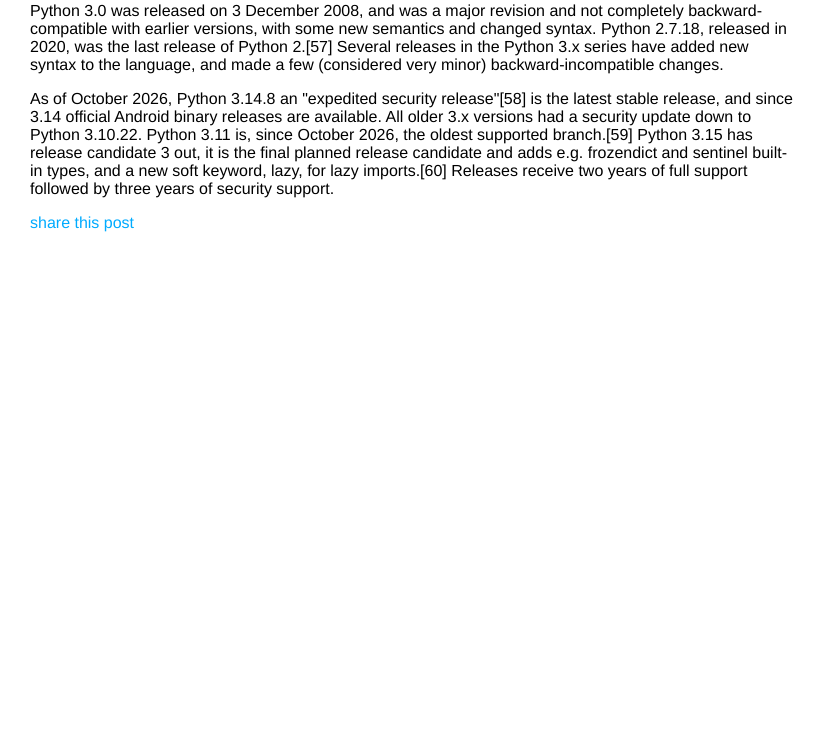
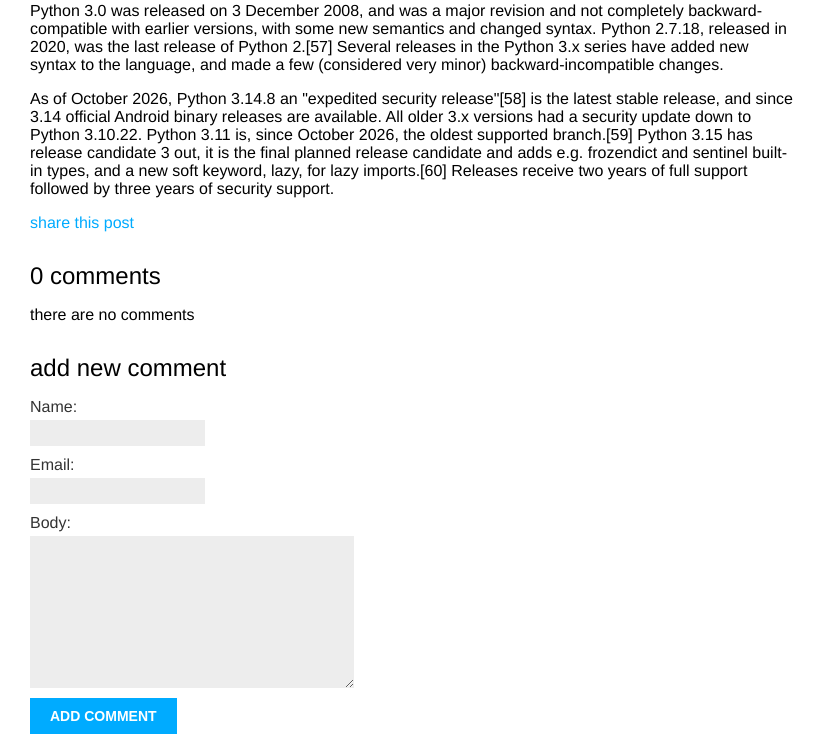
Before and after one commit to Amdadur-Rahman/blog-site, a Django app: a page that uses templates/blog/post_detail.html in a window 1280 px wide. Shown: the part 828-1572 px from the top of the page, without its empty margins (0-826 px from the left). Before the commit the page ends 1060 px from the top, so only its background shows below. Run offline with Django 5.2, Linux system fonts and the light colour scheme; data comes from the database, SQL or seed files in the repository; both versions use the stored data as it was after the commit.

Commit message:
add post comment

```diff
--- a/blogpost/forms.py
+++ b/blogpost/forms.py
@@ -1,4 +1,5 @@
 from django import forms
+from .models import Comment
 
 
 class EmailPostForm(forms.Form):
@@ -9,3 +10,8 @@ class EmailPostForm(forms.Form):
         required=False,
         widget=forms.Textarea
     )
+
+class CommentForm(forms.ModelForm):
+    class Meta:
+        model = Comment
+        fields = ['name','email','body']
--- a/blogpost/models.py
+++ b/blogpost/models.py
@@ -51,3 +51,24 @@ class Post(models.Model):
                   self.publish.year,
                   self.slug]
         )
+
+class Comment(models.Model):
+    post = models.ForeignKey(
+        Post,
+        on_delete=models.CASCADE,
+        related_name='comments'
+    )
+    name = models.CharField(max_length=50)
+    email = models.EmailField()
+    body = models.TextField()
+    created = models.DateTimeField(auto_now_add=True)
+    updated = models.DateTimeField(auto_now=True)
+    active = models.BooleanField(default=True)
+
+    class Meta:
+        ordering = ['created']
+        indexes = [
+            models.Index(fields=['created'])
+        ]
+    def __str__(self):
+        return f'comment by {self.name} on {self.post}'
--- a/blogpost/urls.py
+++ b/blogpost/urls.py
@@ -9,4 +9,5 @@ urlpatterns = [
     path('<int:day>/<int:month>/<int:year>/<slug:post>/',
           views.post_detail, name='post_detail'),
     path('<int:post_id>/share/',views.post_share, name='post_share'),
+    path('<int:post_id>/comment/',views.post_comment, name='post_comment'),
 ]
--- a/blogpost/views.py
+++ b/blogpost/views.py
@@ -1,8 +1,9 @@
 from django.shortcuts import render, get_object_or_404
 from .models import Post
-from .forms import EmailPostForm
+from .forms import EmailPostForm, CommentForm
 from django.core.paginator import Paginator, EmptyPage, PageNotAnInteger
 from django.core.mail import send_mail
+from django.views.decorators.http import require_POST
 # Create your views here.
 
 def post_list(request):
@@ -26,7 +27,13 @@ def post_detail(request, day, month, year, post):
         publish__year=year,
         status = Post.Status.PUBLISH
     )
-    return render (request,'blog/post_detail.html',{'post':post})
+    comments = post.comments.filter(active=True)
+    form = CommentForm()
+    return render (request,'blog/post_detail.html',{
+        'post':post,
+        'comments':comments,
+        'form':form
+        })
 
 
 def post_share(request, post_id):
@@ -59,3 +66,22 @@ def post_share(request, post_id):
         'form':form,
         'sent':sent
     })
+
+@require_POST
+def post_comment(request, post_id):
+    post = get_object_or_404(
+        Post,
+        id=post_id,
+        status=Post.Status.PUBLISH
+    )
+    comment = None
+    form = CommentForm(request.POST)
+    if form.is_valid():
+        comment = form.save(commit=False)
+        comment.post = post
+        comment.save()
+    return render (request,'blog/post_comment.html',{
+        'post':post,
+        'form':form,
+        'comment':comment
+    })
--- /dev/null
+++ b/templates/blog/comment_form.html
@@ -0,0 +1,6 @@
+<h2>add new comment</h2>
+<form action="{% url 'blog:post_comment' post.id %}" method="post">
+    {{form.as_p}}
+    {% csrf_token %}
+    <input type="submit" value="add comment">
+</form>
--- a/templates/blog/post_detail.html
+++ b/templates/blog/post_detail.html
@@ -11,4 +11,20 @@
 <p>
     <a href="{% url 'blog:post_share' post.id %}">share this post</a>
 </p>
+{% with comments.count as total_comments %}
+<h2>
+    {{total_comments}} comment{{total_comments|pluralize}}
+</h2>
+{% endwith %}
+{% for comment in comments %}
+<div class="comment">
+    <p class="info">
+        comment {{forloop.counter}} by {{comment.name}} {{comment.created}}
+    </p>
+    {{comment.body|linebreaks}}
+</div>
+{% empty %}
+<p>there are no comments</p>
+{% endfor %}
+{% include "blog/comment_form.html" %}
 {% endblock content %}
```
Also changed, not shown: blogpost/admin.py (+7 -1 lines), templates/blog/post_comment.html (added, +14 -0 lines), blogpost/migrations/0003_comment.py (added), db.sqlite3.
